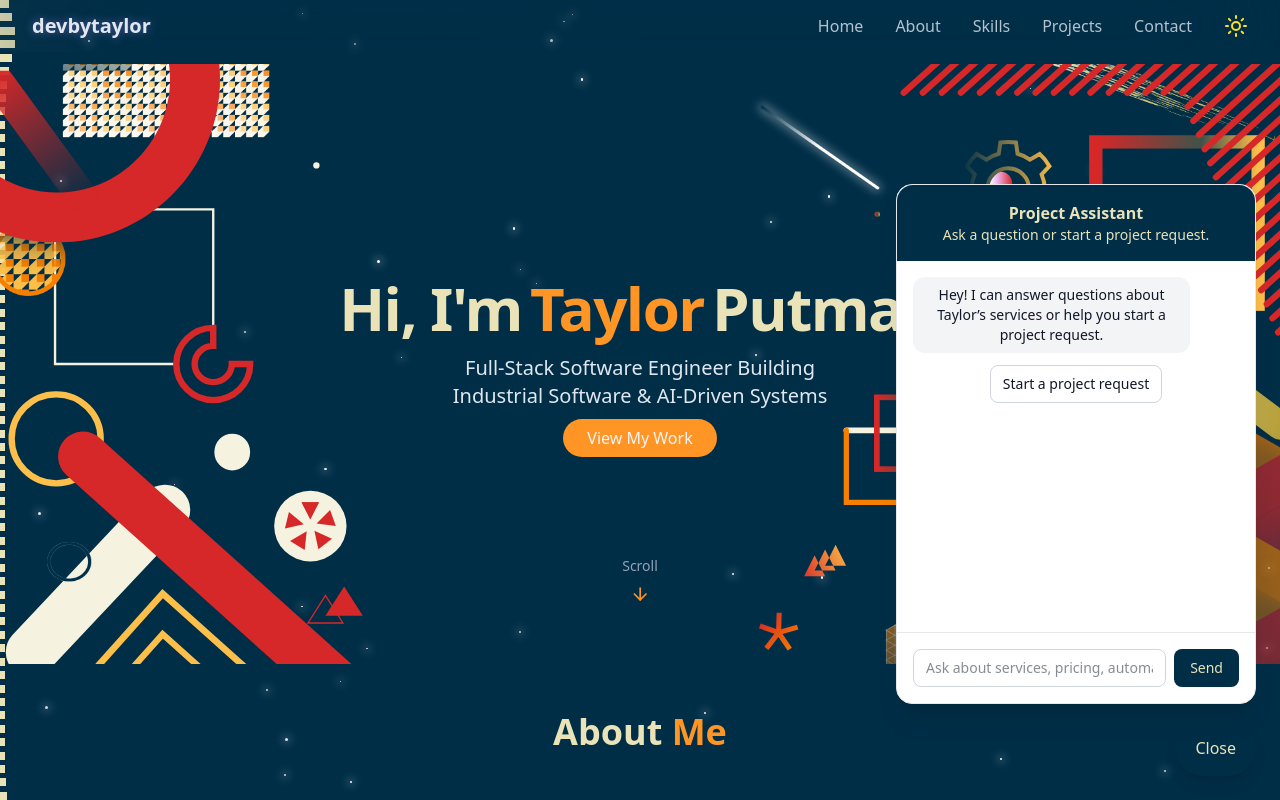
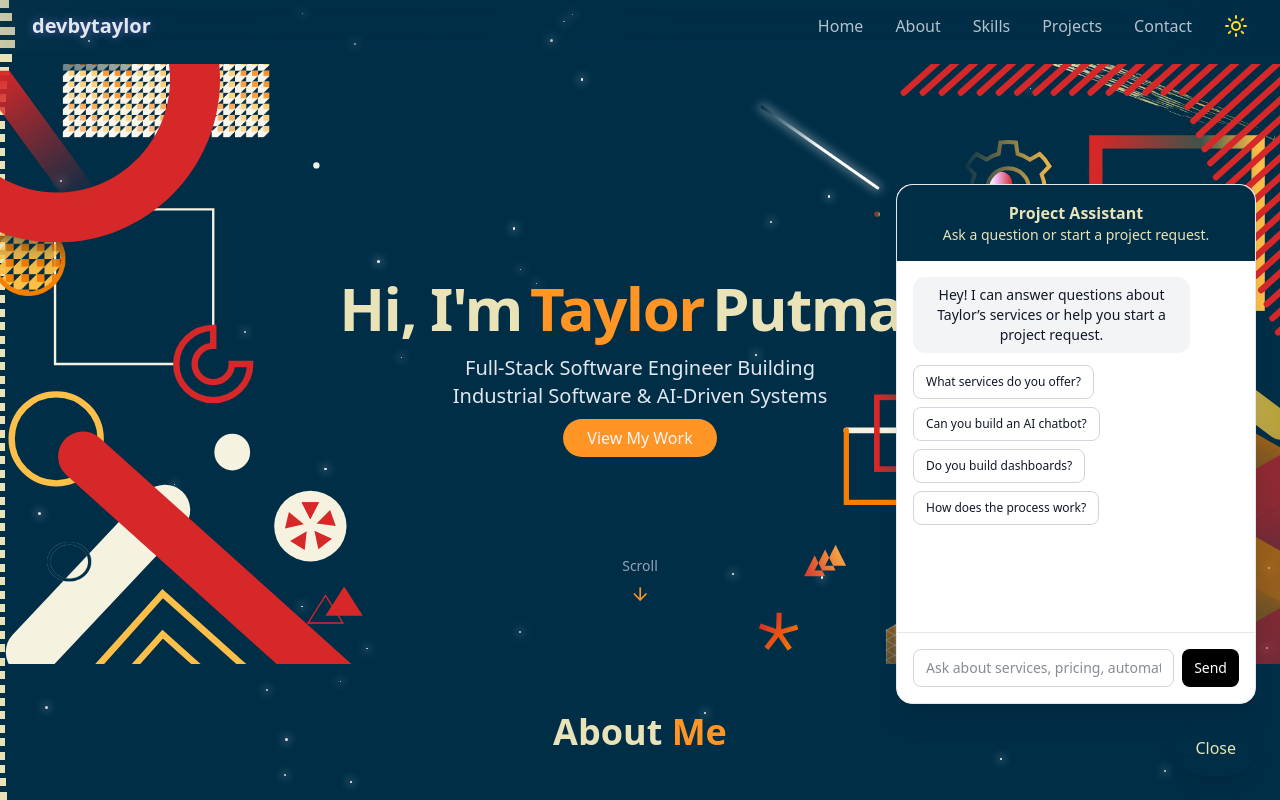
Before and after one commit to putman44/Porfolio-Site, a React (Vite) app: page / in a window 1280 px wide. Both pictures are taken after a click on the button "Chat". Shown: the top 800 px of the page. Built offline with nearby package versions, Linux system fonts and the light colour scheme.

Commit message:
added guided chat prompts

```diff
--- a/src/components/LeadGenChatbot.tsx
+++ b/src/components/LeadGenChatbot.tsx
@@ -140,10 +140,10 @@ export default function LeadGenChatbot() {
     ]);
   }
 
-  async function handleChatSubmit() {
-    if (!input.trim()) return;
+  async function handleChatSubmit(promptText?: string) {
+    const userText = promptText || input.trim();
 
-    const userText = input.trim();
+    if (!userText) return;
 
     const userMessage: Message = {
       sender: "user",
@@ -333,14 +333,24 @@ export default function LeadGenChatbot() {
               </div>
             ))}
 
-            {mode === "chat" && (
-              <button
-                onClick={startLeadFlow}
-                disabled={isSubmitting}
-                className="rounded-lg border border-gray-300 px-3 py-2 text-sm text-gray-900 hover:bg-gray-100 disabled:opacity-50"
-              >
-                Start a project request
-              </button>
+            {mode === "chat" && messages.length === 1 && (
+              <div className="flex flex-wrap gap-2">
+                {[
+                  "What services do you offer?",
+                  "Can you build an AI chatbot?",
+                  "Do you build dashboards?",
+                  "How does the process work?",
+                ].map((prompt) => (
+                  <button
+                    key={prompt}
+                    onClick={() => handleChatSubmit(prompt)}
+                    disabled={isSubmitting}
+                    className="rounded-lg border border-gray-300 px-3 py-2 text-xs text-gray-900 hover:bg-gray-100 disabled:opacity-50"
+                  >
+                    {prompt}
+                  </button>
+                ))}
+              </div>
             )}
 
             <div ref={messagesEndRef} />
@@ -364,7 +374,7 @@ export default function LeadGenChatbot() {
               <button
                 onClick={handleSubmit}
                 disabled={isSubmitting || isComplete}
-                className="rounded-lg bg-background px-4 py-2 text-sm text-secondary disabled:opacity-50"
+                className="rounded-lg bg-black px-3 py-2 text-sm text-white disabled:opacity-50"
               >
                 Send
               </button>
```
